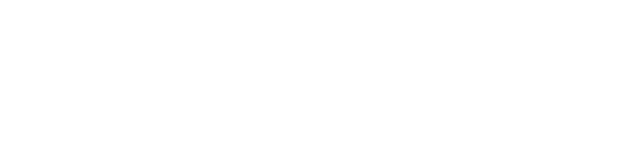
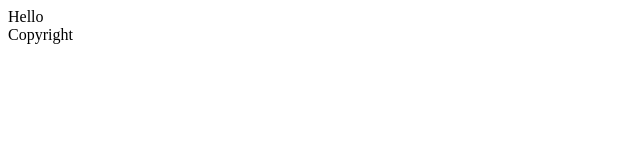
Before and after one commit to asdasfasasfas/my_project, a plain HTML site: page index.html in a window 1280 px wide. Shown: the whole page, without its empty margins (0-640 px from the left). Drawn offline with Linux system fonts and the light colour scheme.

Commit message:
footer added

```diff
--- a/index.html
+++ b/index.html
@@ -1 +1,6 @@
 <html>
+      <head>
+	  </head>
+	  <body>
+	  Hello
+	   <footer>Copyright
```
